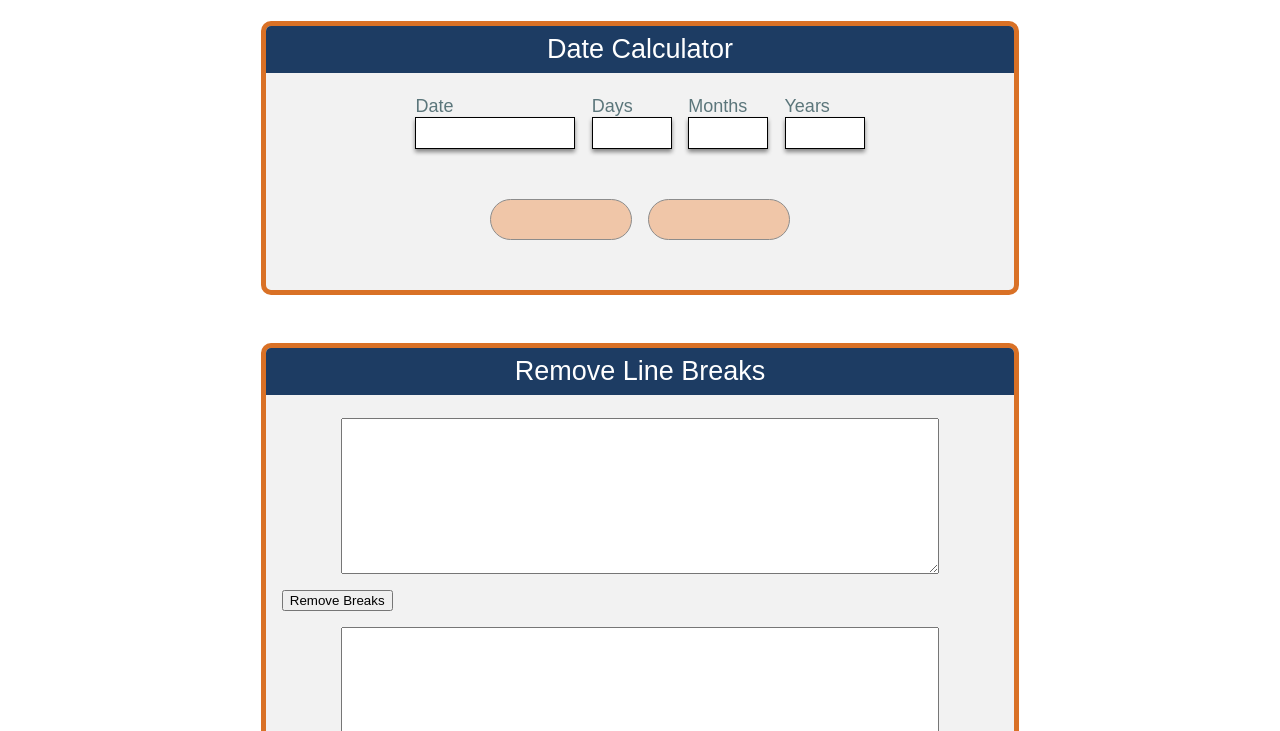
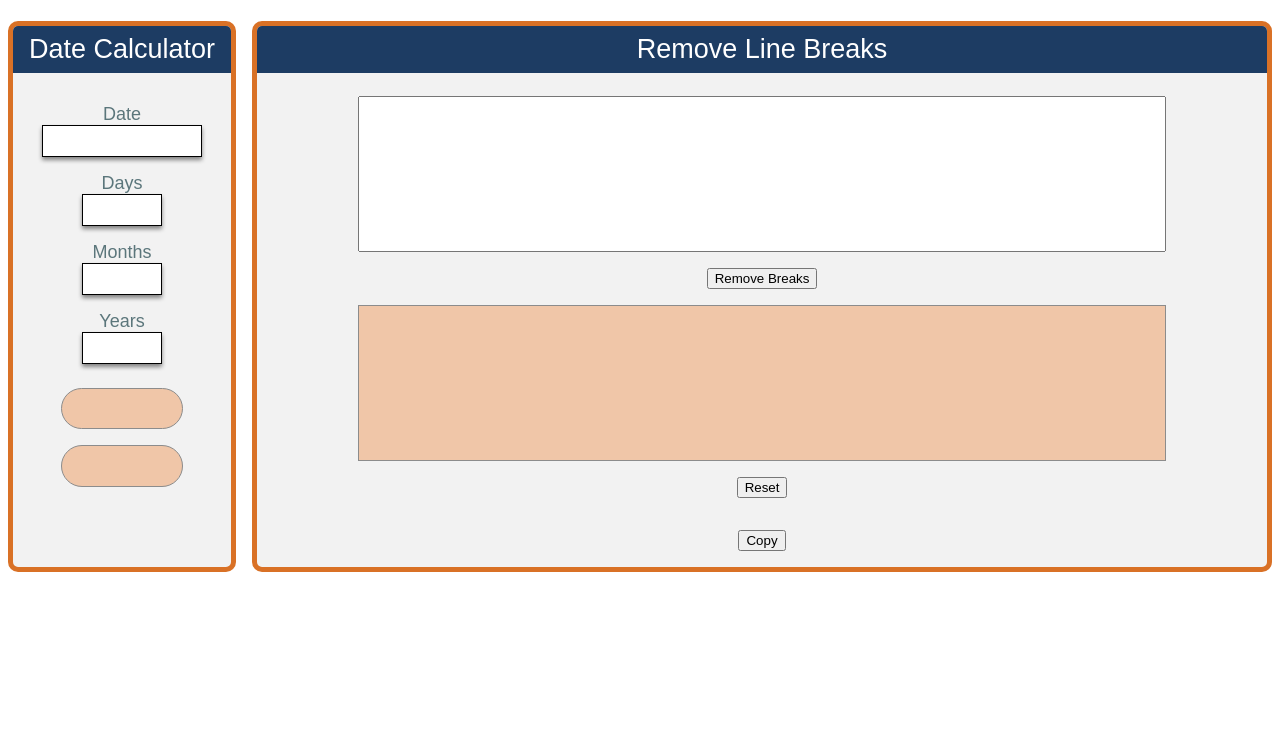
Before and after one commit to gmeeker99/Lease-Entry-Tools, a website built with Parcel: page src/index.html in a window 1280 px wide. Shown: the part 69-800 px from the top of the page. Built offline with nearby package versions, Linux system fonts and the light colour scheme.

Commit message:
Add grid styling to dateCalc and rm-line-breaks

```diff
--- a/src/index.html
+++ b/src/index.html
@@ -8,7 +8,10 @@
 		<script type="module" src="./main.js" defer></script>
 	</head>
 	<body>
+		<header>
 			<h1>Lease Entry Tools</h1>
+		</header>
+		<div class="main">
 			<div class="widget dateCalc">
 				<h2>Date Calculator</h2>
 				<div class="widget__inputs-container">
@@ -25,7 +28,9 @@
 					</div>
 
 					<div class="widget__input-container">
-					<label class="widget__input-label" for="days">Days</label>
+						<label class="widget__input-label" for="days"
+							>Days</label
+						>
 						<input class="widget__input" type="number" id="days" />
 					</div>
 
@@ -33,18 +38,26 @@
 						<label class="widget__input-label" for="months"
 							>Months</label
 						>
-					<input class="widget__input" type="number" id="months" />
+						<input
+							class="widget__input"
+							type="number"
+							id="months"
+						/>
 					</div>
 
 					<div class="widget__input-container">
-					<label class="widget__input-label" for="year">Years</label>
+						<label class="widget__input-label" for="year"
+							>Years</label
+						>
 						<input class="widget__input" type="number" id="years" />
 					</div>
 				</div>
 
-			<div class="dateCalc__outputs-container">
+				<div class="widget__outputs-container">
 					<p class="widget__output result-date copyable"></p>
-				<p class="widget__output result-date-minus-one copyable"></p>
+					<p
+						class="widget__output result-date-minus-one copyable"
+					></p>
 				</div>
 			</div>
 
@@ -57,17 +70,26 @@
 						id="oldText"
 						cols="30"
 						rows="10"
+						style="resize: none"
 					></textarea>
-				<button class="widget__button" id="rm-line-breaks-btn">Remove Breaks</button>
+					<button class="widget__button" id="rm-line-breaks-btn">
+						Remove Breaks
+					</button>
 					<textarea
-					class="textarea"
+						class="textarea widget__output"
 						name="newText"
 						id="newText"
 						cols="30"
 						rows="10"
+						style="resize: none"
 					></textarea>
-				<button class="widget__button" id="rm-line-breaks-reset">Reset</button>
-				<button class="widget__button" id="rm-line-breaks-copy-btn">Copy</button>
+					<button class="widget__button" id="rm-line-breaks-reset">
+						Reset
+					</button>
+					<button class="widget__button" id="rm-line-breaks-copy-btn">
+						Copy
+					</button>
+				</div>
 			</div>
 		</div>
 	</body>
--- a/src/main.js
+++ b/src/main.js
@@ -5,16 +5,22 @@ import { copyText, dispCopyMessage } from "./helper.js"
 const dateCalcInputs = document.querySelectorAll(".dateCalc input")
 const dateCalcInputDate = document.getElementById("date-input")
 const dateCalcOutputs = document.querySelectorAll(
-	".dateCalc__outputs-container > *"
+	".dateCalc .widget__outputs-container > *"
 )
 
 // date calculator main
 dateCalcInputs.forEach(input => {
 	input.addEventListener("keyup", e => {
 		let inputDate = dateCalcInputDate.value
+		if (inputDate.length === 0) {
+			dateCalcOutputs[0].innerHTML = ""
+			dateCalcOutputs[1].innerHTML = ""
+			return
+		}
 		inputDate = parseDateString(inputDate)
-
 		if (!inputDate) {
+			dateCalcOutputs[0].innerHTML = ""
+			dateCalcOutputs[1].innerHTML = ""
 			return
 		}
 
--- a/src/styles.css
+++ b/src/styles.css
@@ -1,9 +1,3 @@
-:root {
-	--red-100: hsl(0, 100, 75);
-	--red-200: hsl(0, 100, 65);
-	--red-300: hsl(0, 100, 50);
-}
-
 html {
 	box-sizing: border-box;
 }
@@ -20,7 +14,7 @@ body {
 }
 
 h1 {
-	color: rgb(24 51 83);
+	color: hsl(213, 55%, 21%);
 	font-weight: 100;
 }
 
@@ -29,7 +23,7 @@ h2 {
 	background-color: hsl(213, 55%, 25%);
 	color: white;
 	margin-top: 0;
-	padding: 0.5rem 0;
+	padding: 0.5rem 1rem;
 	text-align: center;
 }
 
@@ -37,28 +31,37 @@ label {
 	color: rgb(91 118 123);
 }
 
+.main {
+	display: grid;
+	grid-template-columns: minmax(0,1fr) auto;
+	grid-template-columns: auto minmax(0,1fr);
+	column-gap: 1rem;
+}
+
 .widget {
 	background-color: hsl(0, 0%, 95%);
 	border: solid 5px hsl(25, 70%, 50%);
 	border-radius: 10px;
 	overflow: hidden;
-	margin: 0 20%;
 }
 
-.rm-line-breaks {
-	margin-top: 3rem;
+.dateCalc {
+	min-width: initial;
 }
 
-.widget__inputs-container {
+.dateCalc .widget__inputs-container {
 	display: flex;
-	flex-direction: row;
-	justify-content: space-between;
-	margin: 0 20%;
+	flex-direction: column;
 }
 
-.widget__input-container {
+.dateCalc .widget__input-container {
 	display: flex;
 	flex-direction: column;
+	margin: 0.5rem auto;
+}
+
+.dateCalc .widget__input-label {
+	text-align: center;
 }
 
 .widget__input {
@@ -66,45 +69,38 @@ label {
 	border: solid black 1px;
 	filter: drop-shadow(0px 3px 2px rgb(129, 129, 129));
 	height: 2rem;
+	text-align: center;
 }
 
 .widget__input:focus {
 	outline: none;
 }
 
-.dateCalc__outputs-container {
-	display: flex;
-	flex-direction: row;
-	gap: 1rem;
-	justify-content: space-around;
-	margin: 2rem 30%;
-}
-
 #days,
 #months,
 #years {
 	width: 5rem;
-	text-align: center;
 }
 
 .widget__output {
-	width: 10rem;
+	background-color: hsl(25, 70%, 80%);
+	border: solid hsl(0, 0%, 55%) 1.5px;
+}
+
+.dateCalc .widget__output {
 	min-height: 41.5px;
-	height: auto;
-	background-color: hsl(25, 70%, 80%);
-	color: black;
-	border: solid hsl(0, 0%, 55%) 1.5px;
 	border-radius: 25px;
 	text-align: center;
 	padding: 0.5rem 0;
+	margin: 1rem 3rem;
 }
 
-.widget__output:hover {
+.dateCalc .widget__output:hover {
 	background-color: hsl(25, 70%, 70%);
 	cursor: pointer;
 }
 
-.widget__output:active {
+.dateCalc .widget__output:active {
 	background-color: hsl(25, 70%, 60%);
 }
 
@@ -118,8 +114,18 @@ label {
 }
 
 .widget__button {
-	margin: 1rem;
+	margin: 1rem auto;
 	width: fit-content;
+
+}
+
+@media only screen and (max-width: 800px) {
+	.widget__inputs-container {
+		flex-direction: column;
+	}
+	.widget__outputs-container {
+		flex-direction: column;
+	}
 }
 
 /* Chrome, Safari, Edge, Opera */
```
Lines whose indentation alone changed are shown as unchanged.
